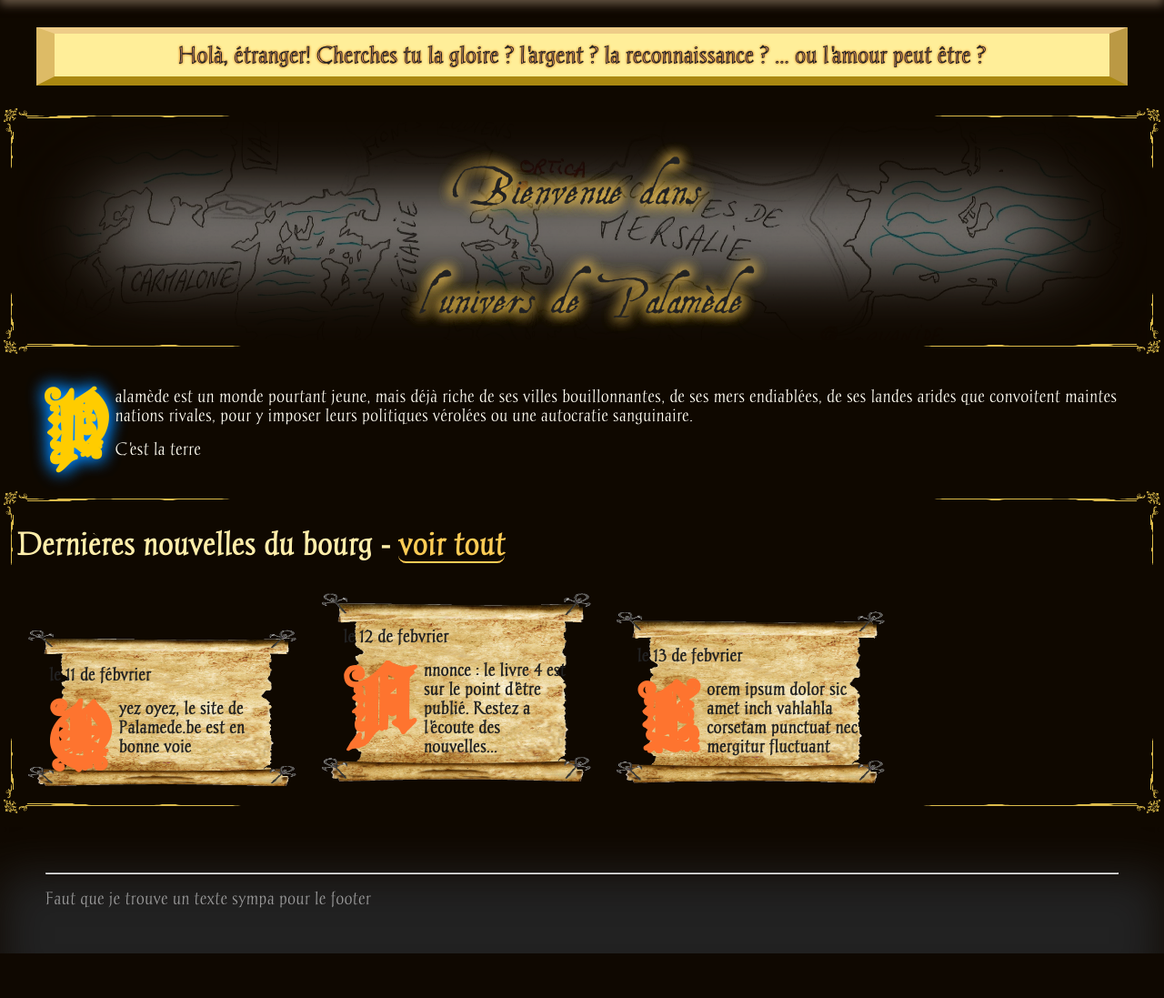
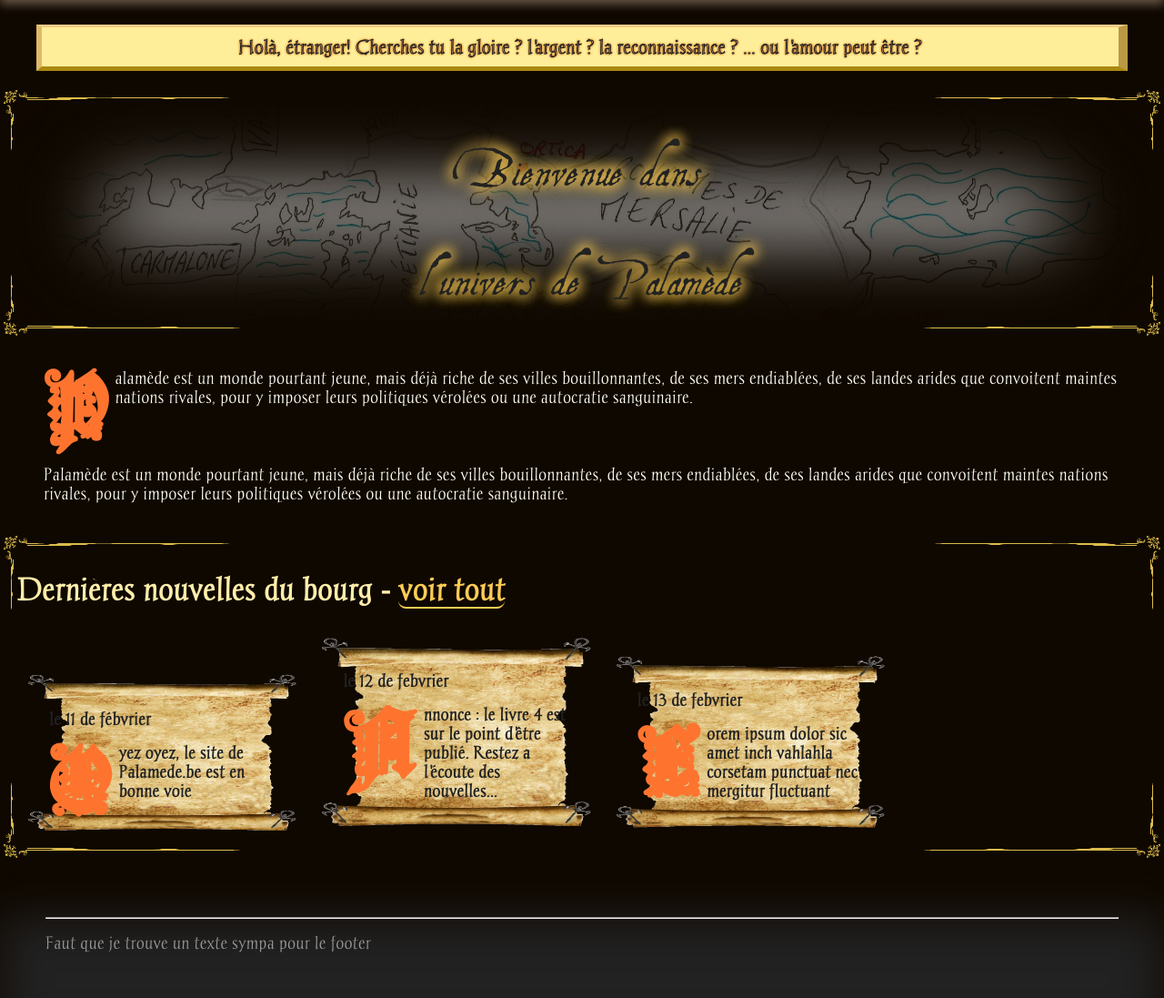
Before and after one commit to gui3/palamede.website, a Node server app: page / in a window 1280 px wide. Shown: the part 91-1188 px from the top of the page at 91% size. Before the commit the page ends 1139 px from the top, so only its background shows below. Run offline with Node 20, Linux system fonts and the light colour scheme; some libraries are stand-ins or nearby versions.

Commit message:
#ui fixed bare layout css - removed sealed style for lettrines

```diff
--- a/app/public/css/shared.css
+++ b/app/public/css/shared.css
@@ -64,16 +64,16 @@ footer {
 blockquote {
   background: #fe9;
   -border-radius: 15px 5px;
-  border-top: 7px solid #ec8;
-  border-right: 20px solid #b94;
-  border-bottom: 10px solid #a81;
-  border-left: 20px solid #db6;
+  border-top: 3px solid #ec8;
+  border-right: 10px solid #b94;
+  border-bottom: 5px solid #a81;
+  border-left: 6px solid #db6;
 
   color: #222;
   -webkit-text-fill-color: #fa7;
   -webkit-text-stroke-width: 1px;
   -webkit-text-stroke-color: #222;
-  font-size: 1.3em;
+  font-size: 1.1em;
   text-shadow: 0 0 3px #d82;
   text-shadow: 0 0 3px #d82,
     0 0 3px #d82,
--- a/app/views/404.hbs
+++ b/app/views/404.hbs
@@ -2,7 +2,7 @@
   <h1 class="plume glowing_yellow">Tu t'es égaré, voyageur ?</h1>
   <h2>(404 page not found)</h2>
 
-  <p class="lettrine sealed red">
+  <p class="lettrine">
     Que fais tu dans ces <strong>contrées inexplorées</strong> ?<br/>
     Il n'y a rien à voir ici ! Ouste ! Déguerpis !<br/>
     Avant que je ne mantate quelqu'un<br/>
--- a/app/views/ERROR.hbs
+++ b/app/views/ERROR.hbs
@@ -8,7 +8,7 @@
     <p>
       <a href="/">Tenter de retourner à l'accueil</a>
     </p>
-    <p class="lettrine sealed red">
+    <p class="lettrine">
       Il semblerait que le serveur ait connu une erreur.<br/>
       Contacte le gérant du site ou le webmaster
       et transmet lui le texte ci dessous.
--- a/app/views/pages/home.hbs
+++ b/app/views/pages/home.hbs
@@ -17,7 +17,7 @@
 
 <section>
   <article>
-    <p class="lettrine sealed">
+    <p class="lettrine ">
       Palamède est un monde pourtant jeune,
       mais déjà riche de ses villes bouillonnantes,
       de ses mers endiablées,
@@ -25,11 +25,22 @@
       pour y imposer leurs politiques vérolées
       ou une autocratie sanguinaire.
     </p>
-    <p>
-      C'est la terre
+  </article>
+</section>
+
+<section>
+  <article>
+    <p class="">
+      Palamède est un monde pourtant jeune,
+      mais déjà riche de ses villes bouillonnantes,
+      de ses mers endiablées,
+      de ses landes arides que convoitent maintes nations rivales,
+      pour y imposer leurs politiques vérolées
+      ou une autocratie sanguinaire.
     </p>
   </article>
 </section>
+
 {{#if news}}
   <section class="ornamented">
     <h2>
```
Also changed, not shown: app/views/layouts/bare.hbs (+6 -10 lines).
